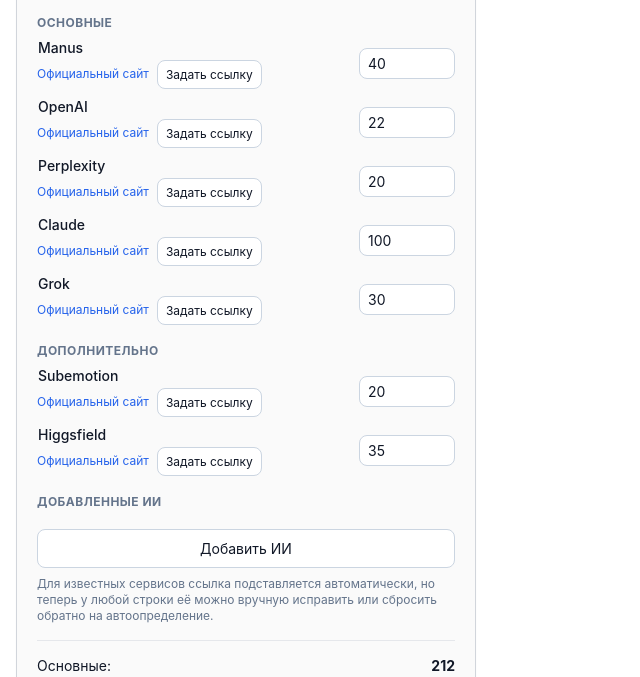
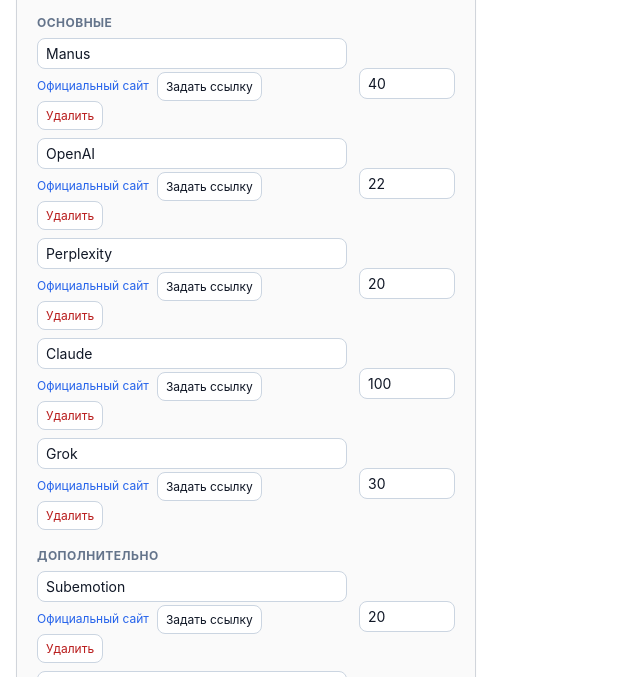
Before and after one commit to global4mo-gif/llm-calculator-notion, a plain HTML site: page index.html in a window 1280 px wide. Shown: the part 63-740 px from the top of the page, without its empty margins (0-640 px from the left). Drawn offline with Linux system fonts and the light colour scheme.

Commit message:
Make all AI rows editable and removable

```diff
--- a/index.html
+++ b/index.html
@@ -264,7 +264,7 @@
     </div>
 
     <p class="hint">
-      Для известных сервисов ссылка подставляется автоматически, но теперь у любой строки её можно вручную исправить или сбросить обратно на автоопределение.
+      Любую строку можно переименовать, удалить или перенастроить ссылку вручную. Кнопка сброса внизу возвращает исходный базовый список.
     </p>
 
     <hr />
@@ -402,13 +402,6 @@
 
       function getRowLink(row) {
         return row.manualUrl || getOfficialUrl(row.name);
-      }
-
-      function createStaticName(name) {
-        const label = document.createElement("div");
-        label.className = "ai-name is-static";
-        label.textContent = name;
-        return label;
       }
 
       function createLinkElement(row) {
@@ -555,7 +548,6 @@
           const info = document.createElement("div");
           info.className = "ai-info";
 
-          if (options.editableName) {
           const nameInput = document.createElement("input");
           nameInput.className = "ai-name";
           nameInput.type = "text";
@@ -574,12 +566,6 @@
           info.appendChild(nameInput);
           info.appendChild(linkArea);
           linkArea.appendChild(buildLinkBlock(row, { ...options, sectionName }));
-          } else {
-            info.appendChild(createStaticName(row.name));
-            const linkArea = document.createElement("div");
-            linkArea.appendChild(buildLinkBlock(row, { ...options, sectionName }));
-            info.appendChild(linkArea);
-          }
 
           item.appendChild(info);
           item.appendChild(createPointsInput(row, function () {
@@ -603,8 +589,8 @@
 
       function rerender() {
         saveState();
-        renderSection("main", "main-rows", { editableName: false, removable: false });
-        renderSection("extra", "extra-rows", { editableName: false, removable: false });
+        renderSection("main", "main-rows", { editableName: true, removable: true });
+        renderSection("extra", "extra-rows", { editableName: true, removable: true });
         renderSection("custom", "custom-rows", { editableName: true, removable: true });
         updateTotals();
       }
```
Lines whose indentation alone changed are shown as unchanged.
